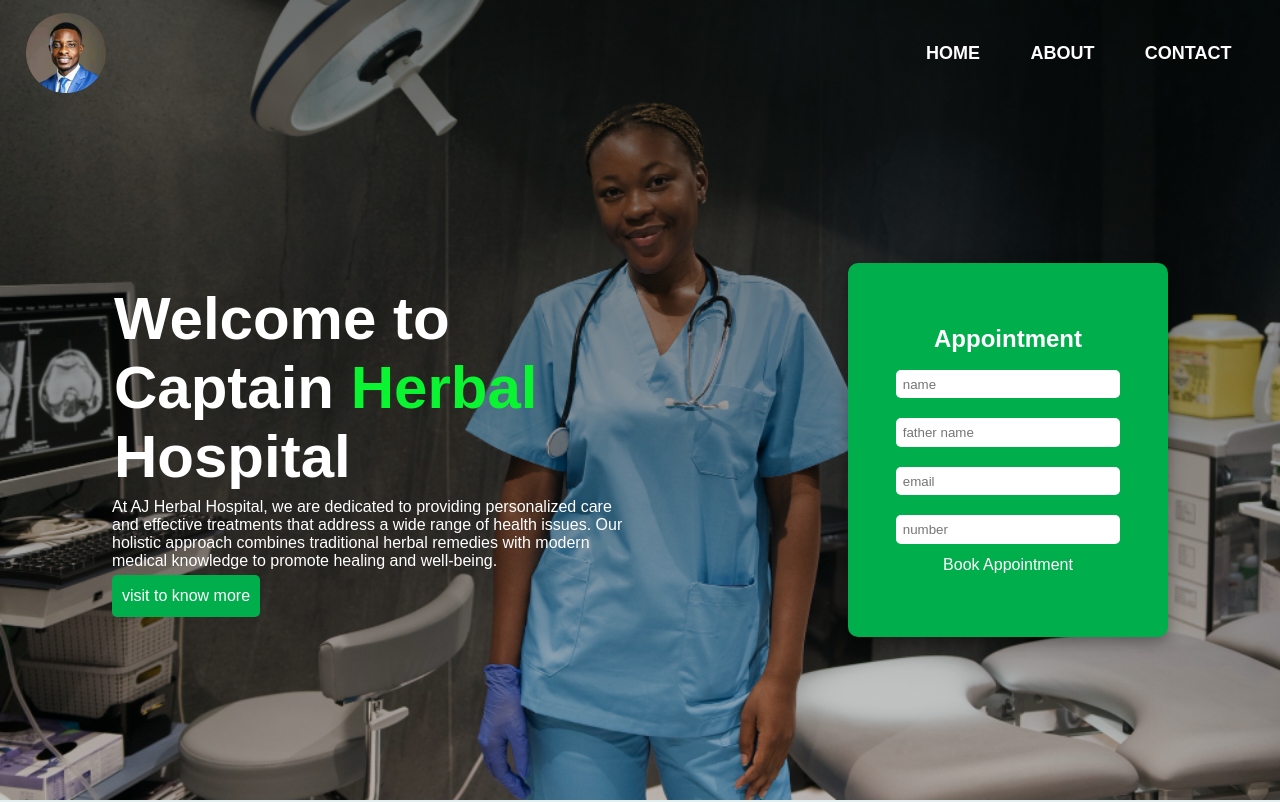
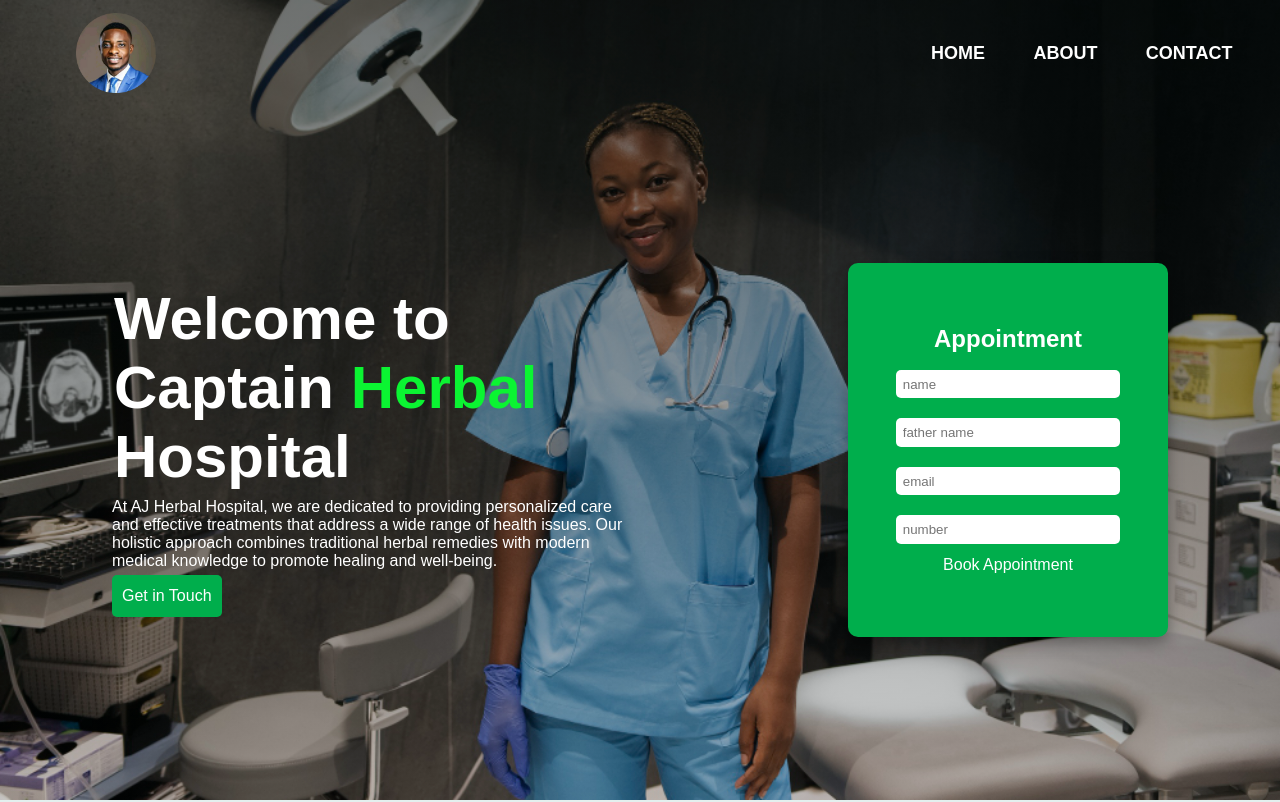
Before and after one commit to Captainemma/herbalhospital, a plain HTML site: page index.html in a window 1280 px wide. Shown: the top 802 px of the page. Drawn offline with nearby package versions, Linux system fonts and the light colour scheme; a web font is replaced by a local one.

Commit message:
Chnages made in the home page

```diff
--- a/index.html
+++ b/index.html
@@ -29,12 +29,12 @@
             </div>
             <div class="burger">&#9776</div>
         </nav>
-        <!-- _________main-sec -->
+        <!------------main-sec -->
         <div class="main">
             <div class="text-box" data-aos="fade-right" >
                  <h1>Welcome to Captain <span style="color: rgb(11, 244, 50);">Herbal</span> Hospital</h1>
                  <p>At AJ Herbal Hospital, we are dedicated to providing personalized care and effective treatments that address a wide range of health issues. Our holistic approach combines traditional herbal remedies with modern medical knowledge to promote healing and well-being.</p>
-                <a href="" class="btn btn1">visit to know more</a>
+                <a href="contact.html" class="btn btn1">Get in Touch</a>
             </div>
             <div class="box" data-aos="fade-left">
 
--- a/style.css
+++ b/style.css
@@ -61,6 +61,10 @@ body{
 }
 .burger{
     display: none;
+}
+
+.logo img{
+    margin-left: 50px;
 }
 /* main */
 .main{
```
